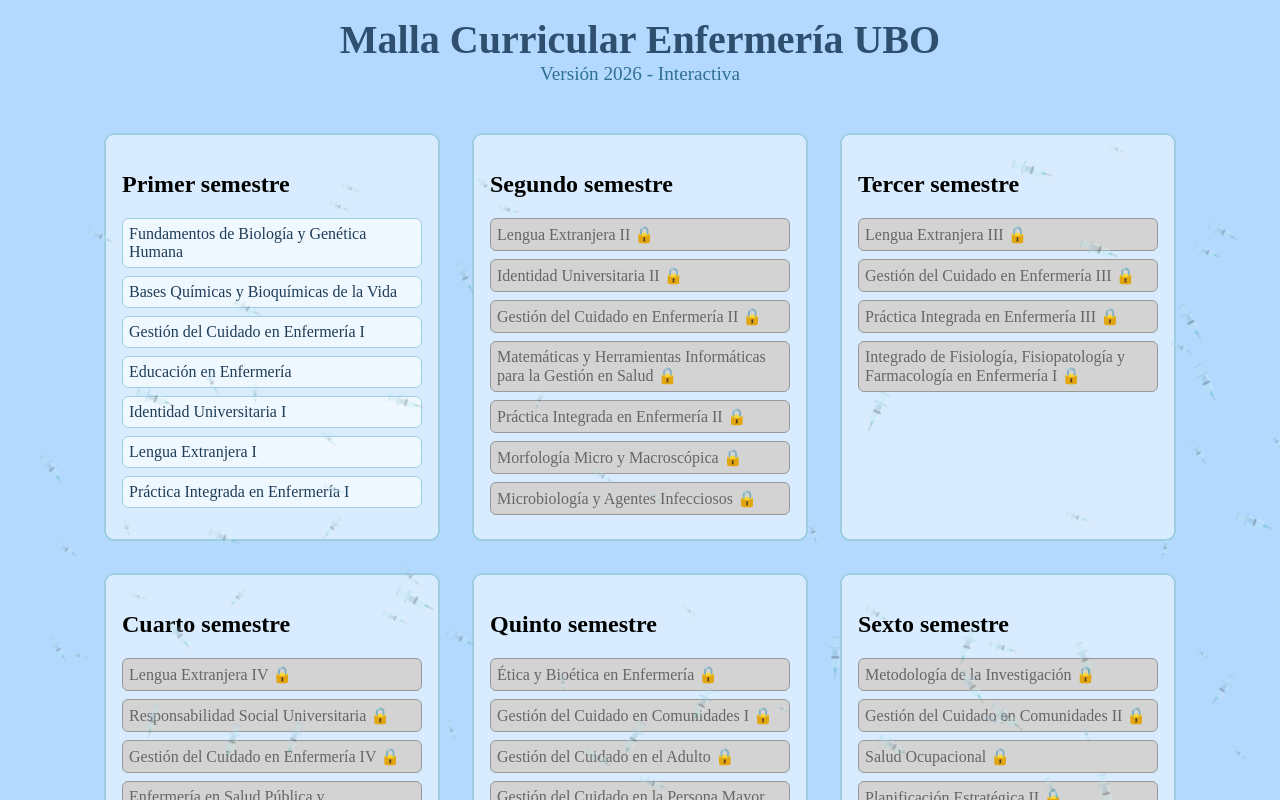
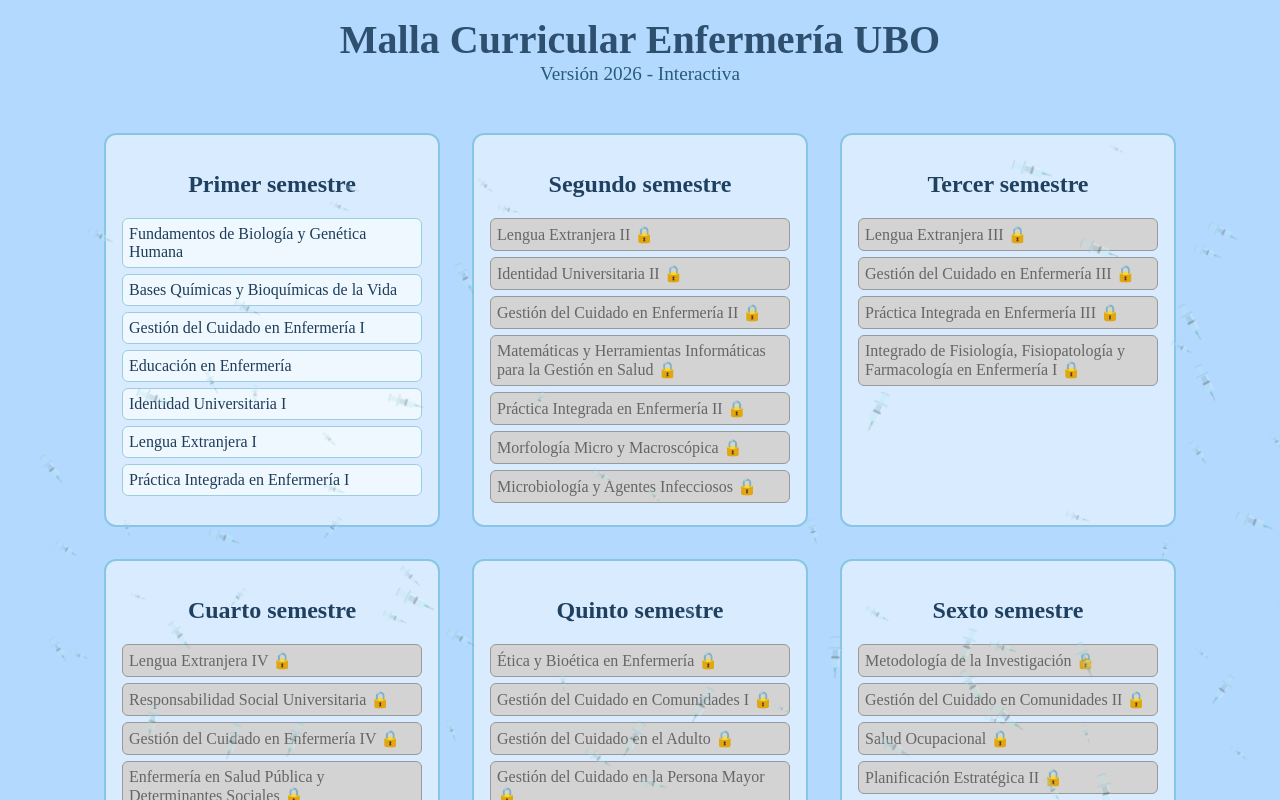
Before and after one commit to mariacalbucoi-cloud/malla_enfermeria_ubo_2026-, a plain HTML site: page index.html in a window 1280 px wide. Drawn offline with Linux system fonts and the light colour scheme.

Commit message:
Update style.css

```diff
--- a/style.css
+++ b/style.css
@@ -1,35 +1,32 @@
-/* Reset básico */
+/* Base general */
 html, body {
   margin: 0;
   padding: 0;
   width: 100%;
   height: 100%;
   font-family: "Times New Roman", serif;
-  background-color: #b3d9ff; /* celeste pastel */
+  background-color: #b3d9ff;
   overflow-x: hidden;
   position: relative;
 }
 
-/* Header */
+/* Encabezado */
 header {
-  width: 100%;
+  text-align: center;
   padding: 1rem 0;
-  text-align: center;
-  box-sizing: border-box;
-  margin: 0 auto;
+  color: #2f4f6f;
 }
 header h1 {
   margin: 0;
   font-size: 2.5rem;
-  color: #2f4f6f;
 }
 header p {
   margin: 0;
   font-size: 1.2rem;
-  color: #31708e;
+  color: #295b79;
 }
 
-/* Contenedor principal */
+/* Contenedor general */
 #malla-container {
   display: flex;
   flex-wrap: wrap;
@@ -37,36 +34,36 @@
   padding: 1rem;
 }
 
-/* Semestres */
+/* Tarjetas de semestre */
 .semestre {
-  border: 2px solid #9dcde1;
+  border: 2px solid #8ac6e4;
+  border-radius: 12px;
+  background-color: #d9ecff;
   padding: 1rem;
   margin: 1rem;
-  border-radius: 10px;
   width: 300px;
-  background-color: #d9ecff;
+}
+.semestre h2 {
+  text-align: center;
+  color: #204060;
 }
 
 /* Ramo */
 .ramo {
   cursor: pointer;
-  margin-bottom: 8px;
-  padding: 6px;
-  border-radius: 6px;
-  border: 1px solid #9dcde1;
   background-color: #f0f8ff;
   color: #1e3d59;
+  border: 1px solid #9dcde1;
+  border-radius: 6px;
+  padding: 6px;
+  margin-bottom: 6px;
   user-select: none;
   transition: background-color 0.3s ease, border-color 0.3s ease;
 }
-
-/* Estado aprobado */
 .ramo.aprobado {
   background-color: #c1e8c1;
   border-color: #4caf50;
 }
-
-/* Estado bloqueado */
 .ramo.bloqueado {
   background-color: #d3d3d3;
   border-color: #999;
@@ -76,29 +73,28 @@
   content: " 🔒";
 }
 
-/* Footer */
+/* Pie de página */
 footer {
   text-align: center;
   padding: 1rem 0;
-  color: #2f4f6f;
-  font-size: 0.9rem;
   background-color: #d9ecff;
   border-top: 1px solid #9dcde1;
-  margin-top: 2rem;
+  color: #2f4f6f;
 }
 
-/* Jeringas flotando */
+/* Fondo con jeringas flotantes */
 .jeringa {
   position: absolute;
   font-size: 24px;
   opacity: 0.3;
-  animation-name: flotar;
-  animation-duration: 20s;
-  animation-iteration-count: infinite;
-  animation-timing-function: linear;
+  animation: flotar linear infinite;
 }
 
 @keyframes flotar {
-  0% { transform: translateY(-50px) translateX(0px) rotate(0deg); }
-  100% { transform: translateY(110vh) translateX(50px) rotate(360deg); }
+  0% {
+    transform: translateY(-50px) translateX(0px) rotate(0deg);
+  }
+  100% {
+    transform: translateY(110vh) translateX(50px) rotate(360deg);
+  }
 }
```
